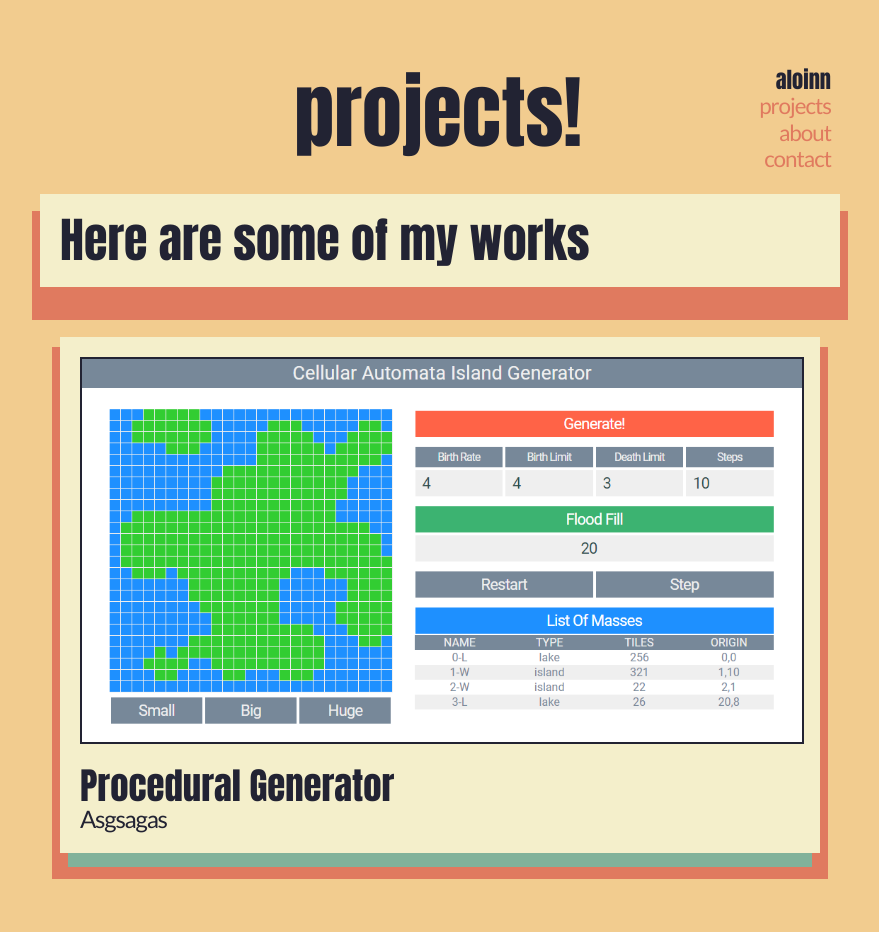
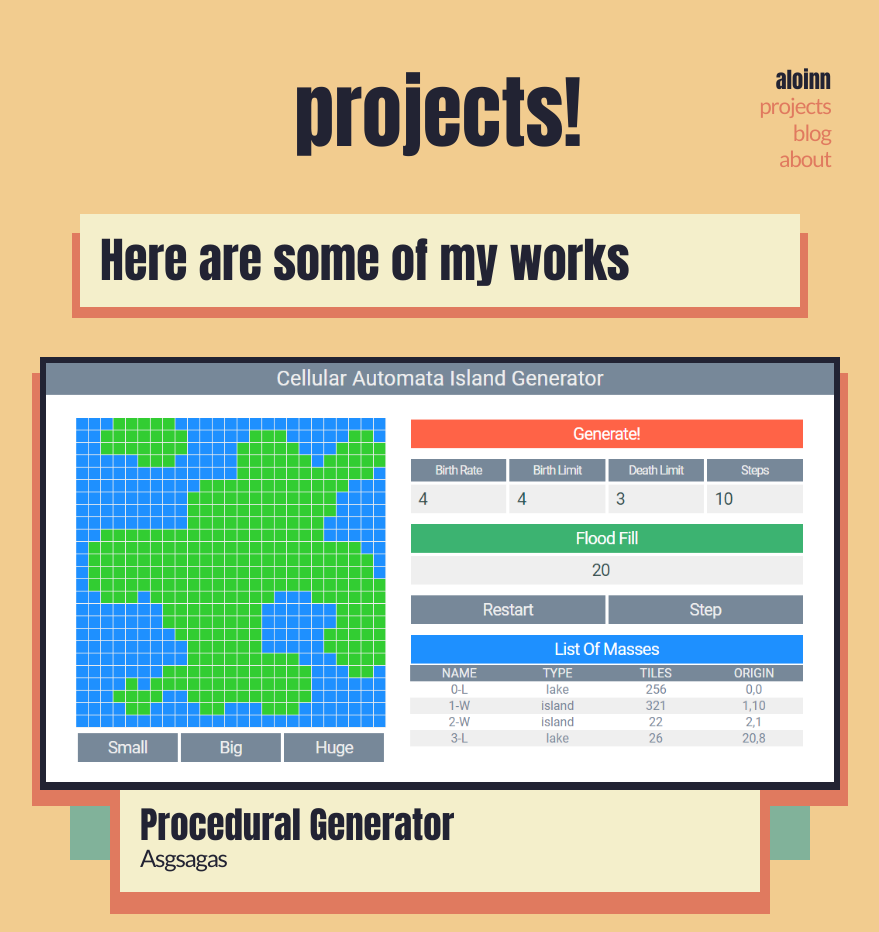
Before and after one commit to Aloinn/BLOG, a Jekyll site: the page built from projects.html, in a window 1280 px wide. Shown: the whole page, without its empty margins (200-1079 px from the left). Built offline with Jekyll 4.4.1, drawn with Linux system fonts in a browser that asks for light colours; before the commit the page ends 900 px from its top, so only the background shows below that.

Commit message:
Added PROJECTS page

```diff
--- a/_layouts/default.html
+++ b/_layouts/default.html
@@ -14,18 +14,16 @@
       <nav class="flex-item flex-container flex-vertical" id="nav">
           <a href="/" class="flex-item flex-button bright bold">aloinn</a>
           <a href="/projects.html" class="flex-item flex-button bright">projects</a>
+          <a href="#" class="flex-item flex-button bright">blog</a>
           <a href="#" class="flex-item flex-button bright">about</a>
-          <a href="#" class="flex-item flex-button bright">contact</a>
         </nav>
       </div>
     </div>
-    <div class="container">
 
-      <section>
-        {{ content }}
-      </section>
+    <section>
+      {{ content }}
+    </section>
 
-    </div>
     <footer>
     </footer>
 
--- a/_sass/main.scss
+++ b/_sass/main.scss
@@ -6,17 +6,22 @@ $color-dark: #222333;
 $font-head: 'Anton', sans-serif;
 
 body{
+  font-size: 0.7em;
   color:$color-dark;
   background-color: $color-bright;
   font-family: 'Lato', sans-serif;
+  overflow-x: hidden;
 }
+
+// CONTAINERS
 .container{
   margin:auto;
   width:100%;
   height:100%;
 }
 .mini-container{
-  margin:20px;
+  margin:auto;
+  width:80%;
 }
 .flex-container{
   width:100%;;
@@ -53,7 +58,6 @@ body{
   font-size: 1.4rem;
   text-align: center;
 }
-
 .flex-button{
   letter-spacing: -1px;
   text-transform: none;
@@ -96,27 +100,39 @@ a:hover{
 }
 
 .d3{
-  webkit-box-shadow: 0px 25px 0px 8px $color-medium;
-  -moz-box-shadow: 0px 25px 0px 8px $color-medium;
-  box-shadow: 0px 25px 0px 8px $color-medium;
+  webkit-box-shadow: 0px 15px 0px 4px $color-medium;
+  -moz-box-shadow: 0px 15px 0px 4px $color-medium;
+  box-shadow: -12px 15px 0px -4px $color-medium, 12px 15px 0px -4px $color-medium;
+  margin-top:20px;
+  margin-left:40px;
+  margin-right:40px;
   margin-bottom:50px;
 }
 
 .d4{
-  -webkit-box-shadow: 0px 0px 0px 4px $color-accent;
-  -moz-box-shadow: 0px 0px 0px 4px $color-accent;
-  box-shadow: 0px 22px 0px -8px $color-accent, 0px 18px 0px 8px $color-medium;
+    margin-bottom:40px;
+  -webkit-box-shadow: 0px 22px 0px -8px $color-accent, 0px 18px 0px 8px $color-medium;
+  -moz-box-shadow:  0px 22px 0px -8px $color-accent, 0px 18px 0px 8px $color-medium;
+  box-shadow: 0px 12px 0px 10px $color-medium;
 }
 img{
+  box-sizing: border-box;
   width:100%;
-  border: 2px solid $color-dark;
-  margin-bottom:20px;
+  border: 6px solid $color-dark;
+  box-shadow:0px 2px 0px 0px $color-dark;
+}
+
+.container-image{
+  box-shadow: -8px 16px 0px 0px $color-medium, 8px 16px 0px 0px $color-medium,
+    -20px 120px 0px -50px $color-accent,20px 120px 0px -50px $color-accent;
+  margin:auto;
+  margin-bottom:-5px;
+  width:80%;
 }
 .textbox{
   width:auto;
   padding:20px;
 }
-
 .text-big{
   font-size:3em;
 }
@@ -139,8 +155,16 @@ img{
 }
 
 @media only screen and (min-width : 800px) {
-
   .container{
     width:800px;
   }
 }
+
+@media only screen and (min-width : 900px) {
+  body{
+    font-size:1em;
+  }
+  .container-image{
+    width:800px;
+  }
+}
--- a/_sass/specific.scss
+++ b/_sass/specific.scss
@@ -3,7 +3,7 @@
   text-align: center;
 
   padding:10px 0px 40px 0px;
-  font-size:5rem;
+  font-size:5em;
 
   background-color: transparent;
   font-weight: 0;
--- a/index.html
+++ b/index.html
@@ -4,6 +4,7 @@
 title: welcome!
 layout: default
 ---
+<div class="container">
   <p class="textbox d3 bold text-big bgpale shadow">
   my name is Alain</br>
   I make games & websites
@@ -20,3 +21,4 @@ I make games & websites
   <p class="textbox">
 
   </p>
+</div>
--- a/projects.html
+++ b/projects.html
@@ -2,13 +2,20 @@
 title: projects!
 layout: default
 ---
+<div class="container">
   <p class="textbox d3 bold text-big bgpale">
     Here are some of my works
   </p>
+</div>
+
+<div class="container-image">
+<img src="/assets/images/CA-islands.png">
+</div>
+<div class="container">
   <div class="mini-container">
     <div class="textbox d4 bgpale">
-  <img src="assets/images/CA-islands.png">
       <p class="bold text-medium">Procedural Generator</p>
       <p>Asgsagas</p>
     </div>
   </div>
+</div>
```
Lines whose indentation alone changed are shown as unchanged.
